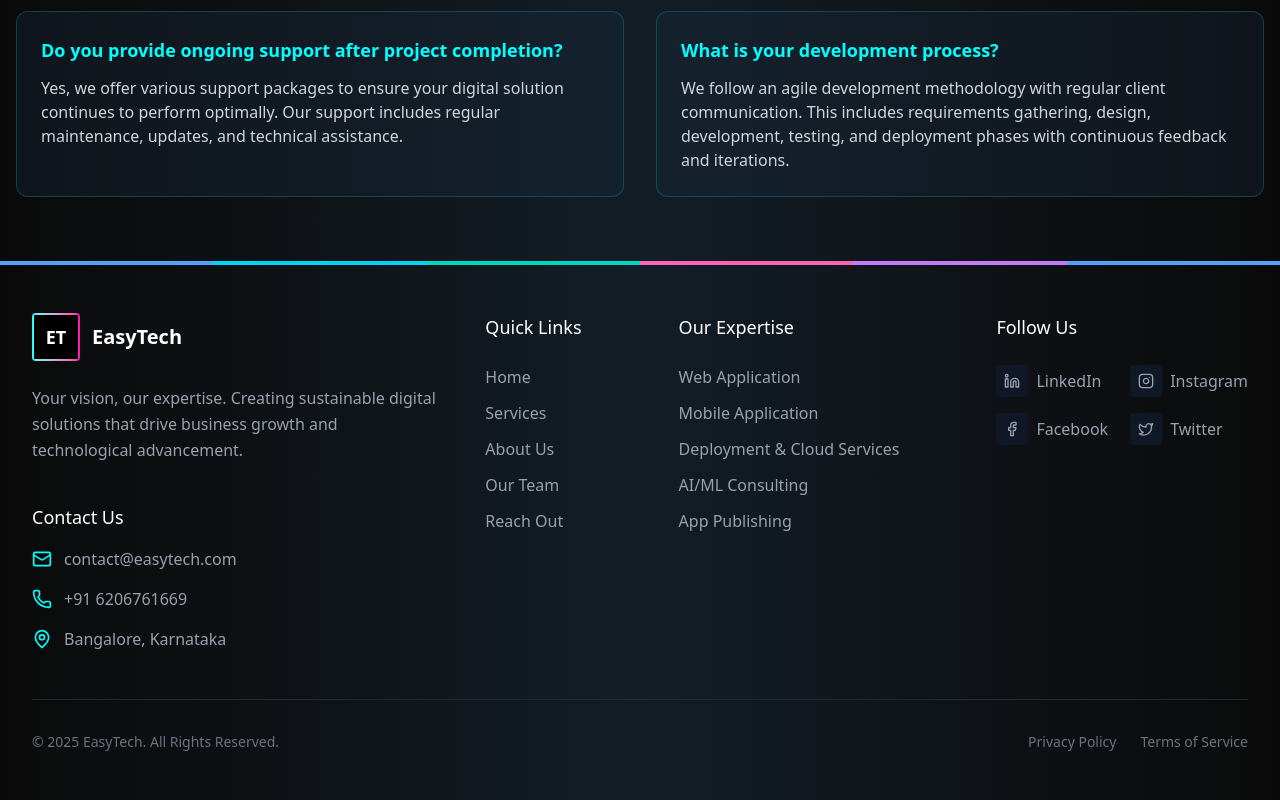
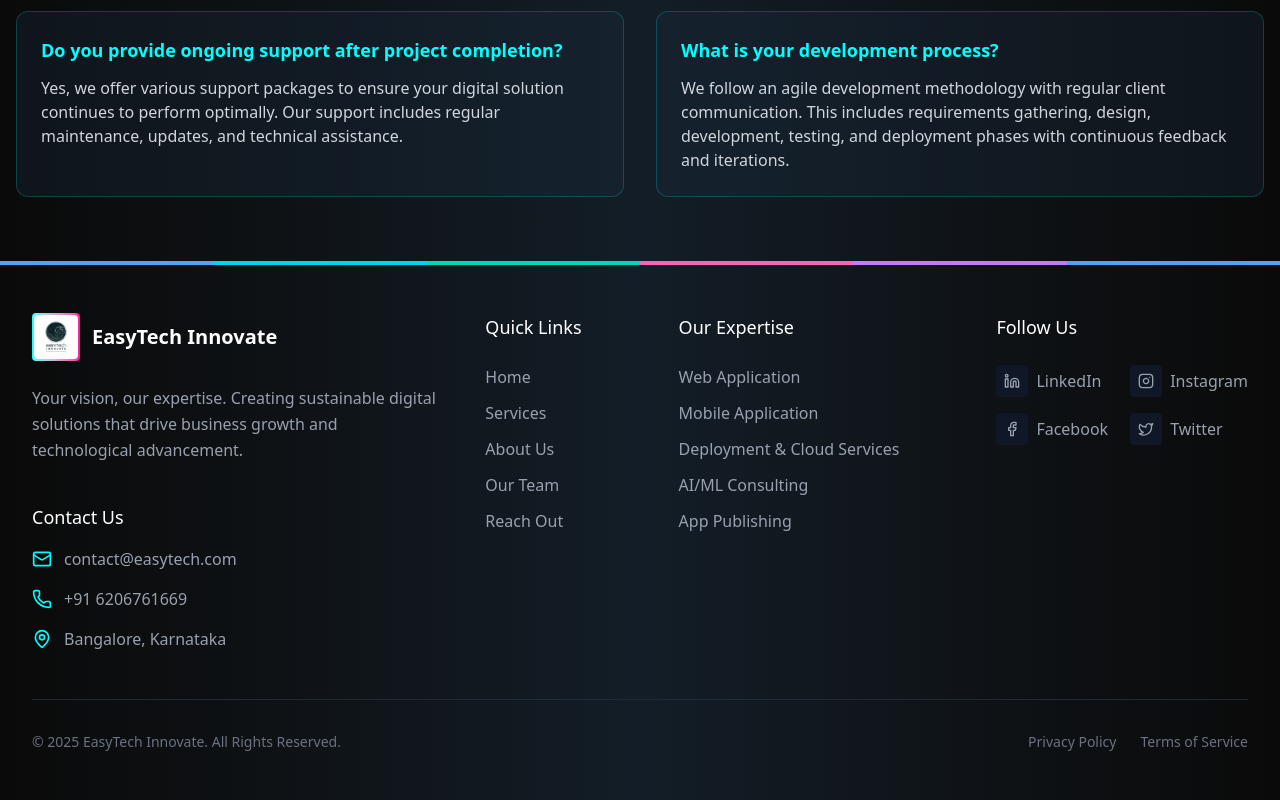
Before and after one commit to abhishekkumar-githb/EasyTech-Innovate, a React (Vite) app: page / in a window 1280 px wide. Shown: the part 2575-3375 px from the top of the page. Built offline with nearby package versions, Linux system fonts and the light colour scheme.

Commit message:
fixx:added logo in footer

```diff
--- a/src/components/Footer/Footer.jsx
+++ b/src/components/Footer/Footer.jsx
@@ -12,14 +12,13 @@ import {
   Minus,
 } from "lucide-react";
 import { footerConfig } from "./footerConfig.js";
+import Logo from "../../assets/Logo.jpeg";
 
 const Footer = () => {
   const { company, navigation, expertise, contact, social, legal } = footerConfig;
 
-  // State for mobile accordion sections
   const [expandedSection, setExpandedSection] = useState("");
 
-  // Toggle section expand/collapse
   const toggleSection = (section) => {
     if (expandedSection === section) {
       setExpandedSection("");
@@ -28,7 +27,6 @@ const Footer = () => {
     }
   };
 
-  // Icon mapping for social media
   const IconMap = {
     Linkedin,
     Instagram,
@@ -38,7 +36,6 @@ const Footer = () => {
 
   return (
     <footer className="bg-gradient-to-r from-[#0A0A0A] via-[#1C3144]/50 to-[#0A0A0A]">
-      {/* Colored top border */}
       <div className="grid grid-cols-6">
         <div className="h-1 bg-blue-400"></div>
         <div className="h-1 bg-cyan-400"></div>
@@ -49,14 +46,12 @@ const Footer = () => {
       </div>
 
       <div className="max-w-7xl mx-auto px-4 sm:px-6 lg:px-8 py-12">
-        {/* Desktop View */}
         <div className="hidden md:flex flex-col lg:flex-row justify-between gap-12 mb-12">
-          {/* Company Info */}
           <div className="w-full lg:w-1/3 space-y-6">
             <div className="flex items-center space-x-3">
               <div className="w-12 h-12 rounded bg-gradient-to-r from-[#00FFFF] to-[#FF00A6] p-[2px]">
-                <div className="w-full h-full bg-black flex items-center justify-center">
-                  <span className="text-white font-bold text-lg">{company.shortName}</span>
+                <div className="w-full h-full bg-black flex items-center justify-center rounded-sm overflow-hidden">
+                  <img src={Logo} alt="EasyTech Logo" className="w-full h-full object-cover" />
                 </div>
               </div>
               <span className="text-white text-xl font-bold">{company.name}</span>
@@ -66,7 +61,6 @@ const Footer = () => {
               {company.description}
             </p>
 
-            {/* Contact Info */}
             <div className="space-y-4 pt-4">
               <h4 className="text-white text-lg font-medium mb-4">Contact Us</h4>
               <a
@@ -90,9 +84,7 @@ const Footer = () => {
             </div>
           </div>
 
-          {/* Navigation Links - Desktop */}
           <div className="flex flex-1 justify-between gap-8">
-            {/* Quick Navigation */}
             <div className="space-y-6">
               <h4 className="text-white text-lg font-medium">Quick Links</h4>
               <ul className="space-y-3">
@@ -109,7 +101,6 @@ const Footer = () => {
               </ul>
             </div>
 
-            {/* Our Expertise */}
             <div className="space-y-6">
               <h4 className="text-white text-lg font-medium">Our Expertise</h4>
               <ul className="space-y-3">
@@ -126,7 +117,6 @@ const Footer = () => {
               </ul>
             </div>
 
-            {/* Social Media */}
             <div className="space-y-6">
               <h4 className="text-white text-lg font-medium">Follow Us</h4>
               <div className="grid grid-cols-2 gap-4">
@@ -152,14 +142,12 @@ const Footer = () => {
           </div>
         </div>
 
-        {/* Mobile View - Accordion Style */}
         <div className="md:hidden space-y-6">
-          {/* Company Info - Mobile */}
           <div className="text-center pb-6 border-b border-gray-800">
             <div className="flex items-center justify-center space-x-3 mb-4">
               <div className="w-10 h-10 rounded bg-gradient-to-r from-[#00FFFF] to-[#FF00A6] p-[2px]">
-                <div className="w-full h-full bg-black flex items-center justify-center">
-                  <span className="text-white font-bold">{company.shortName}</span>
+                <div className="w-full h-full bg-black flex items-center justify-center rounded-sm overflow-hidden">
+                  <img src={Logo} alt="EasyTech Logo" className="w-full h-full object-cover" />
                 </div>
               </div>
               <span className="text-white text-xl font-bold">{company.name}</span>
@@ -169,7 +157,6 @@ const Footer = () => {
               {company.description}
             </p>
 
-            {/* Social Media - Mobile */}
             <div className="flex justify-center space-x-4">
               {social.map((item) => {
                 const Icon = IconMap[item.icon];
@@ -189,7 +176,6 @@ const Footer = () => {
             </div>
           </div>
 
-          {/* Quick Links - Mobile Accordion */}
           <div className="border-b border-gray-800 pb-4">
             <button
               onClick={() => toggleSection("navigation")}
@@ -220,7 +206,6 @@ const Footer = () => {
             )}
           </div>
 
-          {/* Expertise - Mobile Accordion */}
           <div className="border-b border-gray-800 pb-4">
             <button
               onClick={() => toggleSection("expertise")}
@@ -251,7 +236,6 @@ const Footer = () => {
             )}
           </div>
 
-          {/* Contact - Mobile Accordion */}
           <div className="border-b border-gray-800 pb-4">
             <button
               onClick={() => toggleSection("contact")}
@@ -291,7 +275,6 @@ const Footer = () => {
           </div>
         </div>
 
-        {/* Copyright Section - Both Views */}
         <div className="pt-8 mt-8 border-t border-gray-800">
           <div className="flex flex-col md:flex-row justify-between items-center">
             <p className="text-gray-500 text-sm mb-4 md:mb-0 text-center md:text-left">
--- a/src/components/Footer/footerConfig.js
+++ b/src/components/Footer/footerConfig.js
@@ -1,6 +1,6 @@
 export const footerConfig = {
     company: {
-      name: "EasyTech",
+      name: "EasyTech Innovate",
       shortName: "ET",
       description: "Your vision, our expertise. Creating sustainable digital solutions that drive business growth and technological advancement."
     },
```
